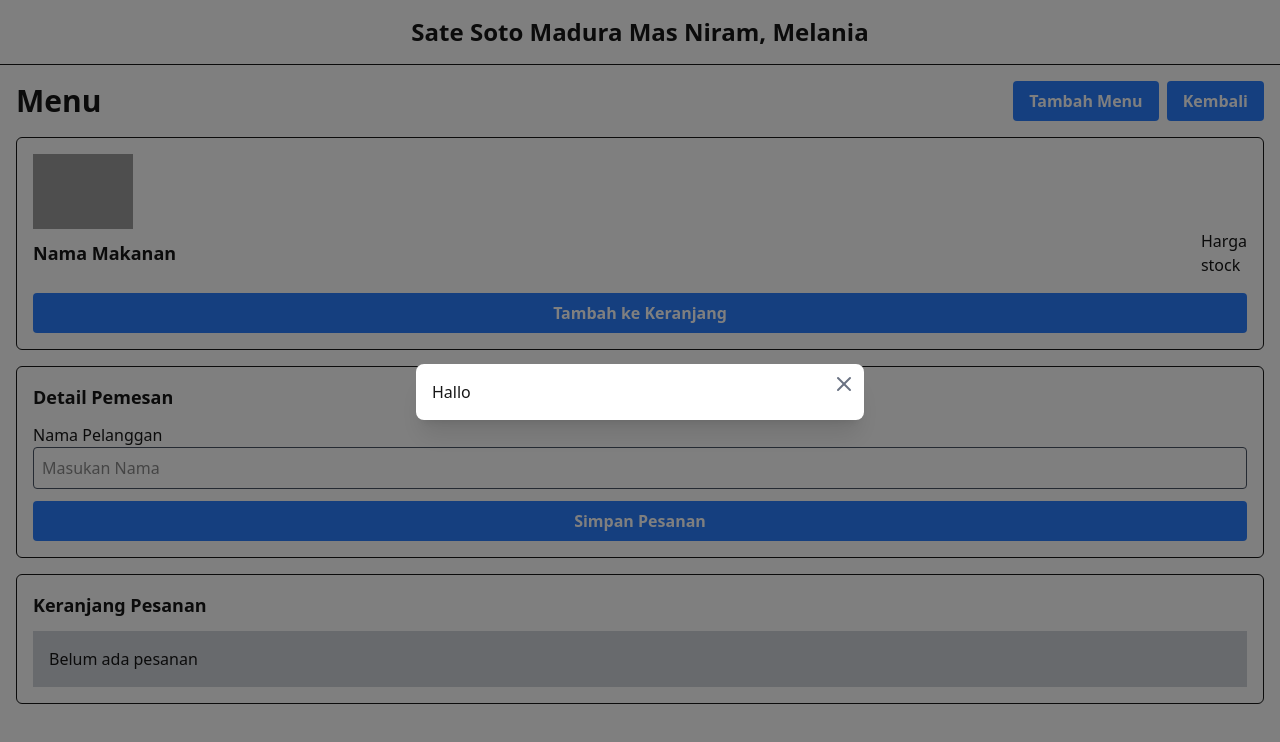
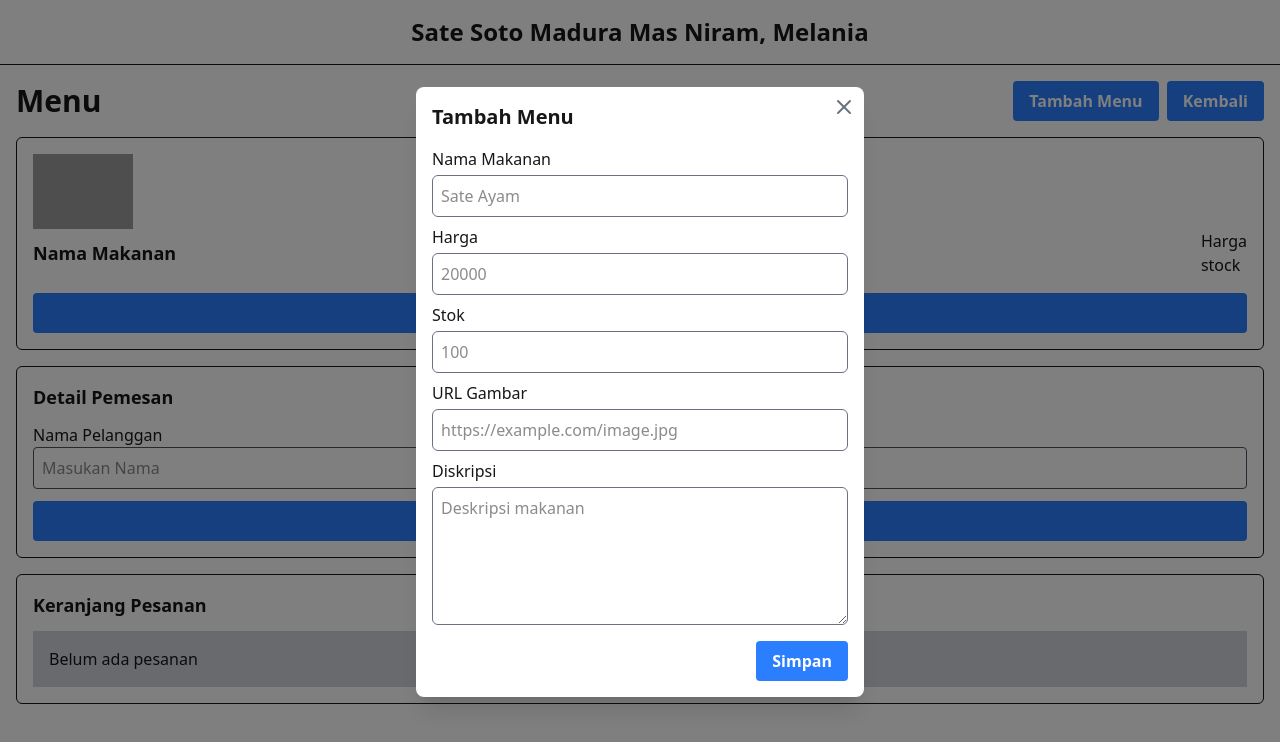
Before and after one commit to azpun/point-of-sale-next, a Next.js app: page /menus in a window 1280 px wide. Both pictures are taken after a click on the button "Tambah Menu". Shown: the top 742 px of the page. Built offline with nearby package versions, Linux system fonts and the light colour scheme; grey boxes are pictures that could not be loaded.

Commit message:
feat: add TextField component and enhance Modal for adding new menu items

```diff
--- a/src/app/menus/_components/MenuPageContent.tsx
+++ b/src/app/menus/_components/MenuPageContent.tsx
@@ -1,6 +1,7 @@
 "use client";
 import { Card } from "@/components/Card";
 import Modal from "@/components/common/Modal";
+import TextField from "@/components/ui/TextField";
 import Image from "next/image";
 import Link from "next/link";
 import { useState } from "react";
@@ -13,7 +14,51 @@ const MenuPageContent = () => {
       {/* Modal Tambah Menu */}
       {isAddMenuOpen && (
         <Modal isOpen={isAddMenuOpen} setIsOpen={setIsAddMenuOpen}>
-          Hallo
+          <div>
+            <h2 className="font-bold text-xl">Tambah Menu</h2>
+          </div>
+          <div className="space-y-2">
+            <TextField
+              label="Nama Makanan"
+              name="name"
+              type="text"
+              placeholder="Sate Ayam"
+            />
+            <TextField
+              label="Harga"
+              name="price"
+              type="number"
+              placeholder="20000"
+            />
+            <TextField
+              label="Stok"
+              name="stok"
+              type="number"
+              placeholder="100"
+            />
+            <TextField
+              label="URL Gambar"
+              name="url"
+              type="text"
+              placeholder="https://example.com/image.jpg"
+            />
+            <div className="flex flex-col gap-1">
+              <label htmlFor="deskripsi">Diskripsi</label>
+              <textarea
+                name="deskripsi"
+                id="deskripsi"
+                rows={5}
+                cols={30}
+                placeholder="Deskripsi makanan"
+                className="border border-gray-500 rounded-md p-2"
+              />
+            </div>
+          </div>
+          <div className="flex justify-end gap-2">
+            <button className="bg-blue-500 hover:bg-blue-700 text-white font-bold py-2 px-4 rounded">
+              Simpan
+            </button>
+          </div>
         </Modal>
       )}
 
--- a/src/components/common/Modal.tsx
+++ b/src/components/common/Modal.tsx
@@ -24,7 +24,7 @@ const Modal = ({ isOpen, setIsOpen, children }: ModalProps) => {
         >
           <X />
         </button>
-        <div>{children}</div>
+        <div className="space-y-4">{children}</div>
       </div>
     </div>
   );
--- /dev/null
+++ b/src/components/ui/TextField.tsx
@@ -0,0 +1,31 @@
+type TextFieldProps = {
+  label: string;
+  name: string;
+  type: "text" | "email" | "password" | "button" | "number" | "url";
+  placeholder?: string;
+  disabled?: boolean;
+};
+
+const TextField = ({
+  label,
+  name,
+  type,
+  placeholder,
+  disabled,
+}: TextFieldProps) => {
+  return (
+    <div className="flex flex-col gap-1">
+      <label htmlFor={name}>{label}</label>
+      <input
+        type={type}
+        name={name}
+        id={name}
+        disabled={disabled}
+        placeholder={placeholder}
+        className="border border-gray-500 rounded-md p-2"
+      />
+    </div>
+  );
+};
+
+export default TextField;
```
